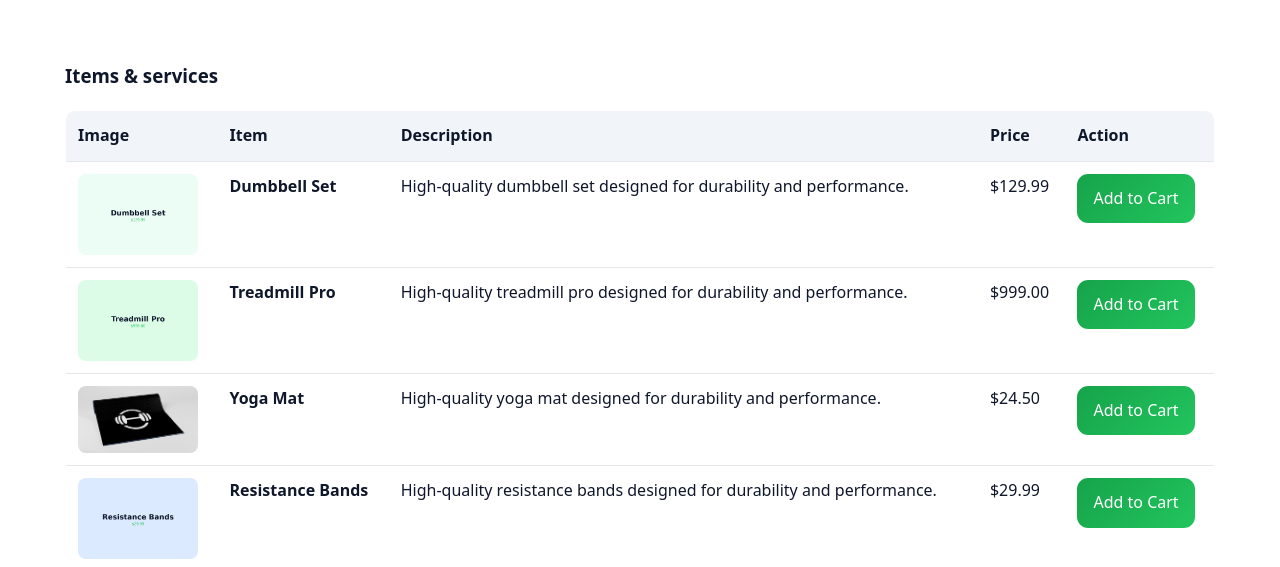
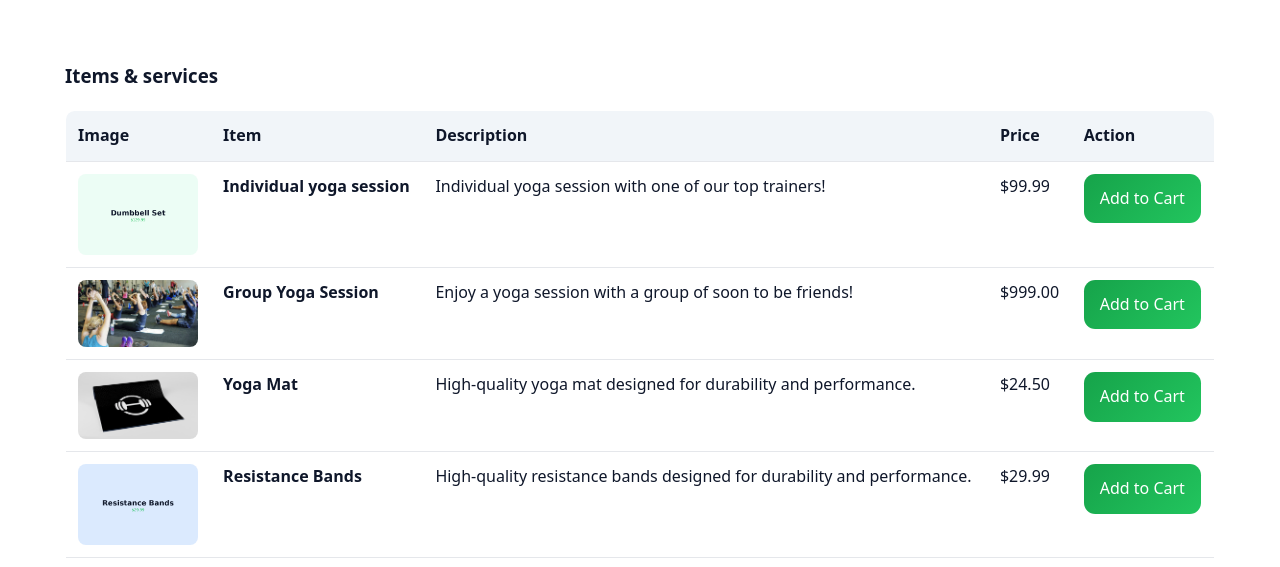
Before and after one commit to wlkdead337/wlkdead337.github.io, a plain HTML site: page gallery.html in a window 1280 px wide. Shown: the part 160-727 px from the top of the page. Drawn offline with Linux system fonts and the light colour scheme.

Commit message:
Update gallery.html

```diff
--- a/gallery.html
+++ b/gallery.html
@@ -9,7 +9,7 @@
   <link rel="stylesheet" href="./assets/css/styles.css" />
   <meta name="theme-color" content="#16a34a" />
 
-  <meta name="description" content="Browse ABC Fitness gear, apparel, and supplements. Add items to your cart and view totals." />
+  <meta name="description" content="Browse ABC Fitness gear, or choose your session. Add items to your cart and view totals." />
 </head>
 <body>
 
@@ -60,17 +60,17 @@
             <tbody>
               <tr>
       <td data-label="Image"><img loading="lazy" src="./assets/images/products/db-set.png" alt="Dumbbell Set"></td>
-      <td data-label="Item"><strong>Dumbbell Set</strong></td>
-      <td data-label="Description">High‑quality dumbbell set designed for durability and performance.</td>
-      <td data-label="Price">$129.99</td>
-      <td data-label="Action"><button class="btn" data-add-to-cart data-id="db-set" data-name="Dumbbell Set" data-price="129.99" data-image="./assets/images/products/db-set.png">Add to Cart</button></td>
+      <td data-label="Item"><strong>Individual yoga session</strong></td>
+      <td data-label="Description">Individual yoga session with one of our top trainers!</td>
+      <td data-label="Price">$99.99</td>
+      <td data-label="Action"><button class="btn" data-add-to-cart data-id="db-set" data-name="Individual Yoga" data-price="99.99" data-image="./assets/images/products/Client2_IndividualYoga.png">Add to Cart</button></td>
     </tr>
 <tr>
-      <td data-label="Image"><img loading="lazy" src="./assets/images/products/tread-pro.png" alt="Treadmill Pro"></td>
-      <td data-label="Item"><strong>Treadmill Pro</strong></td>
-      <td data-label="Description">High‑quality treadmill pro designed for durability and performance.</td>
+      <td data-label="Image"><img loading="lazy" src="./assets/images/products/Client2_GroupYoga.png" alt="Group Yoga"></td>
+      <td data-label="Item"><strong>Group Yoga Session</strong></td>
+      <td data-label="Description">Enjoy a yoga session with a group of soon to be friends!</td>
       <td data-label="Price">$999.00</td>
-      <td data-label="Action"><button class="btn" data-add-to-cart data-id="tread-pro" data-name="Treadmill Pro" data-price="999.00" data-image="./assets/images/products/tread-pro.png">Add to Cart</button></td>
+      <td data-label="Action"><button class="btn" data-add-to-cart data-id="tread-pro" data-name="Group Yoga" data-price="39.00" data-image="./assets/images/products/tread-pro.png">Add to Cart</button></td>
     </tr>
 <tr>
       <td data-label="Image"><img loading="lazy" src="./assets/images/products/yoga-mat.png" alt="Yoga Mat"></td>
```
